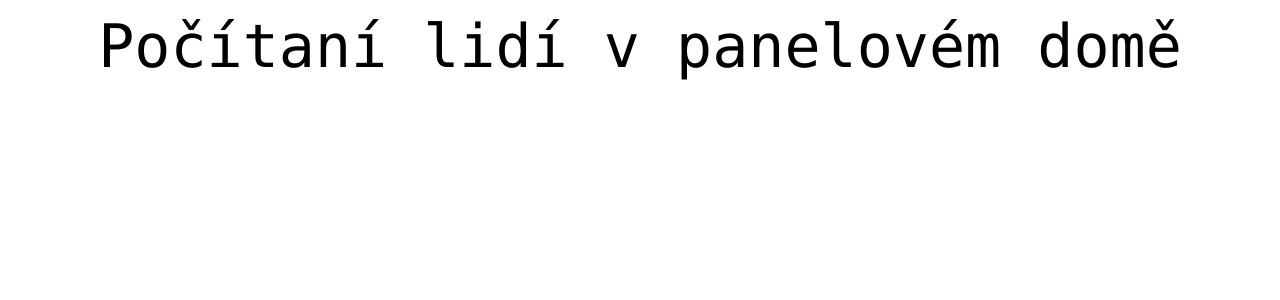
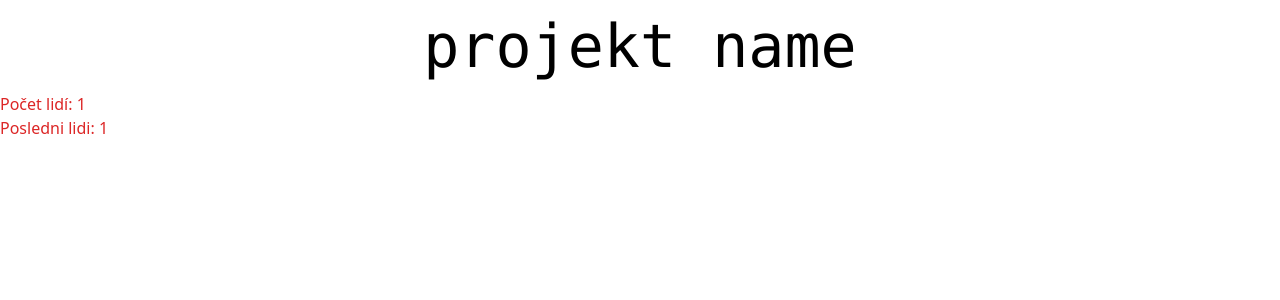
Before and after one commit to Radekminecraft/hackathon, a Next.js app in the folder web/: page / in a window 1280 px wide. Shown: the top 300 px of the page. Built offline with nearby package versions, Linux system fonts and the light colour scheme.

Commit message:
mnammnam:

```diff
--- a/web/pages/index.js
+++ b/web/pages/index.js
@@ -1,15 +1,24 @@
 import Image from "next/image";
 import localFont from "next/font/local";
+import { useEffect, useState } from "react";
 
 
 export default function Home() {
+  const [pocet, setPocet] = useState(0)
+  useEffect(()=>{
+    setPocet(pocet+1)
+  },[])
   return (
     <>
       <h1 className="text-black text-6xl text-center m-4 font-mono">
-        Počítaní lidí v panelovém domě
+        {/*Počítaní lidí v panelovém domě*/}
+        projekt name
       </h1>
       <p className="text-red-600">
-
+          Počet lidí: {pocet}
+      </p>
+      <p className="text-red-600">
+          Posledni lidi: {pocet}
       </p>
     </>
   );
```
